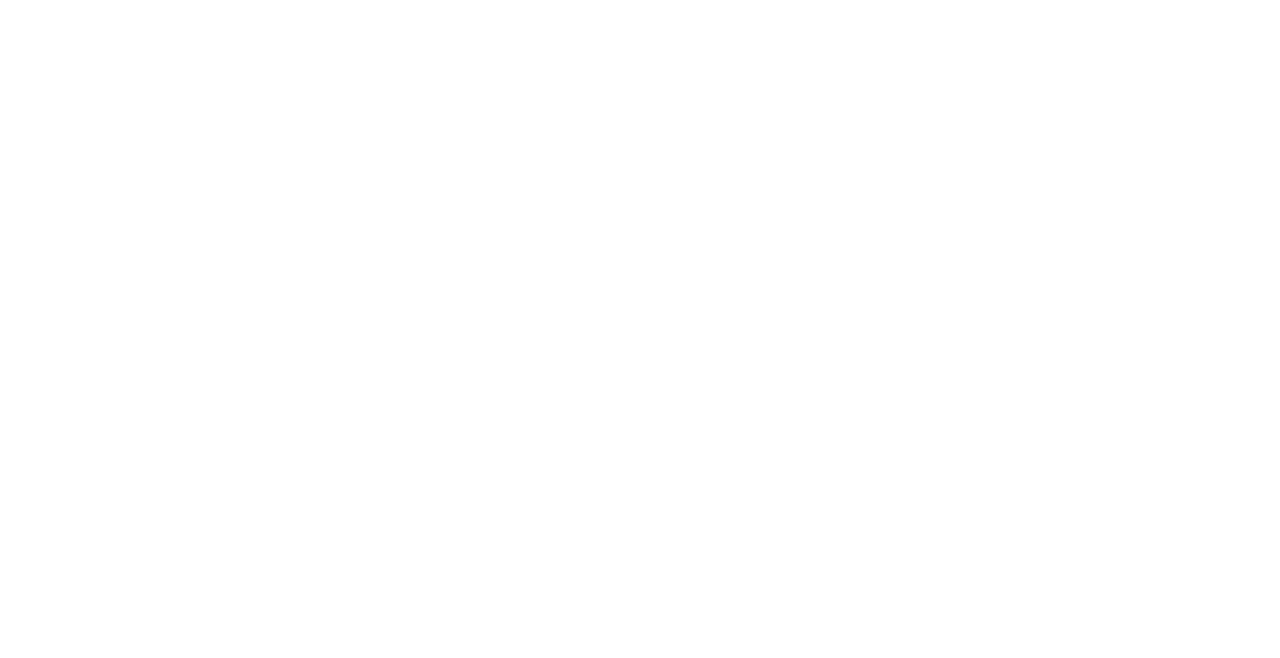
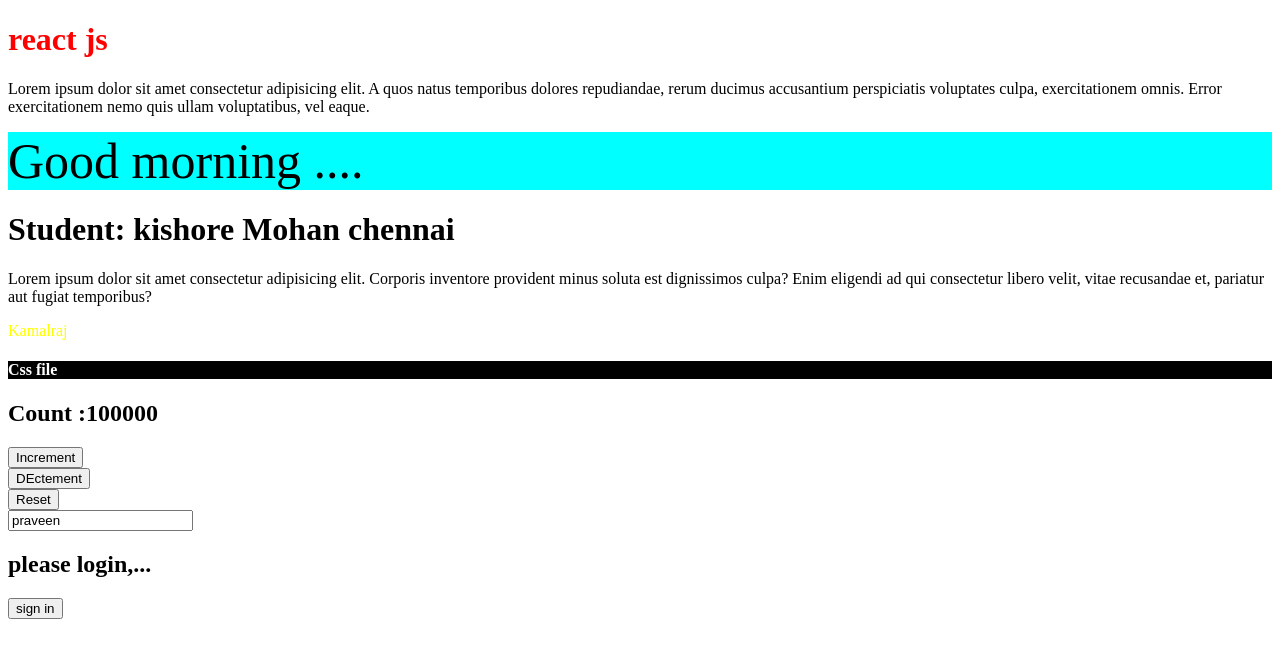
Before and after one commit to kamalrajms/react16, a React (Vite) app: page / in a window 1280 px wide. Shown: the top 658 px of the page. Built offline with nearby package versions, Linux system fonts and the light colour scheme.

Commit message:
React style,props,usestate,ternary operator

```diff
--- a/src/App.jsx
+++ b/src/App.jsx
@@ -1,9 +1,32 @@
-import React from 'react'
+import React from "react";
+import Gree from "./components/Greeting";
+import Hello from "./components/Hello";
+import UsestateComponent from "./components/UsestateComponent";
 
 export default function App() {
+  ///logical think
+  const name2 = "Mohan";
+  const place = "chennai";
+
   return (
     <div>
+      <h1 style={{ color: "red" }}>react js</h1>
 
+      <p>
+        Lorem ipsum dolor sit amet consectetur adipisicing elit. A quos natus
+        temporibus dolores repudiandae, rerum ducimus accusantium perspiciatis
+        voluptates culpa, exercitationem omnis. Error exercitationem nemo quis
+        ullam voluptatibus, vel eaque.
+      </p>
+      <Gree lastName={name2} place={place} />
+      <p>
+        Lorem ipsum dolor sit amet consectetur adipisicing elit. Corporis
+        inventore provident minus soluta est dignissimos culpa? Enim eligendi ad
+        qui consectetur libero velit, vitae recusandae et, pariatur aut fugiat
+        temporibus?
+      </p>
+      <Hello />
+      <UsestateComponent />
     </div>
-  )
+  );
 }
--- /dev/null
+++ b/src/components/Greeting.css
@@ -0,0 +1,7 @@
+.good {
+  background-color: aqua;
+}
+.file {
+  background: #000;
+  color: #fff;
+}
--- /dev/null
+++ b/src/components/Greeting.jsx
@@ -0,0 +1,14 @@
+import React from "react";
+import "./Greeting.css";
+
+export default function Greeting({ lastName, place }) {
+  const name = "kishore";
+  return (
+    <>
+      <div className="good">Good morning ....</div>
+      <h1>
+        Student: {name} {lastName} {place}
+      </h1>
+    </>
+  );
+}
--- /dev/null
+++ b/src/components/Hello.jsx
@@ -0,0 +1,11 @@
+import React from "react";
+import styles from "./Hello.module.css";
+
+export default function Hello() {
+  return (
+    <div className={styles.name}>
+      Kamalraj
+      <h4 className="file">Css file</h4>
+    </div>
+  );
+}
--- /dev/null
+++ b/src/components/Hello.module.css
@@ -0,0 +1,3 @@
+.name {
+  color: yellow;
+}
--- /dev/null
+++ b/src/components/UsestateComponent.jsx
@@ -0,0 +1,37 @@
+import React, { useState } from "react";
+
+export default function UsestateComponent() {
+  const [count, setCount] = useState(100000);
+  const [name, setname] = useState("praveen");
+  const [loggedin, setLoggedin] = useState(false);
+  //   const [dark, setdark] = useState(false);
+  console.log(loggedin);
+
+  console.log(name);
+
+  return (
+    <div>
+      {/* //count */}
+      <h2>Count :{count}</h2>
+      <button onClick={() => setCount(count + 1)}>Increment</button>
+      <br />
+      <button onClick={() => setCount(count - 1)}>DEctement</button>
+      <br />
+      <button onClick={() => setCount(0)}>Reset</button>
+      <br />
+      {/* input fied example */}
+      <input
+        type="text"
+        value={name}
+        placeholder="name"
+        onChange={(e) => setname(e.target.value)}
+      />
+
+      {/* ternary operator */}
+      {loggedin ? <h2>welcome back</h2> : <h2> please login,...</h2>}
+      <button onClick={() => setLoggedin(!loggedin)}>
+        {loggedin ? <>sign out</> : <>sign in</>}
+      </button>
+    </div>
+  );
+}
--- a/src/index.css
+++ b/src/index.css
@@ -0,0 +1,3 @@
+.good {
+  font-size: 50px;
+}
```
Also changed, not shown: src/text.txt.
